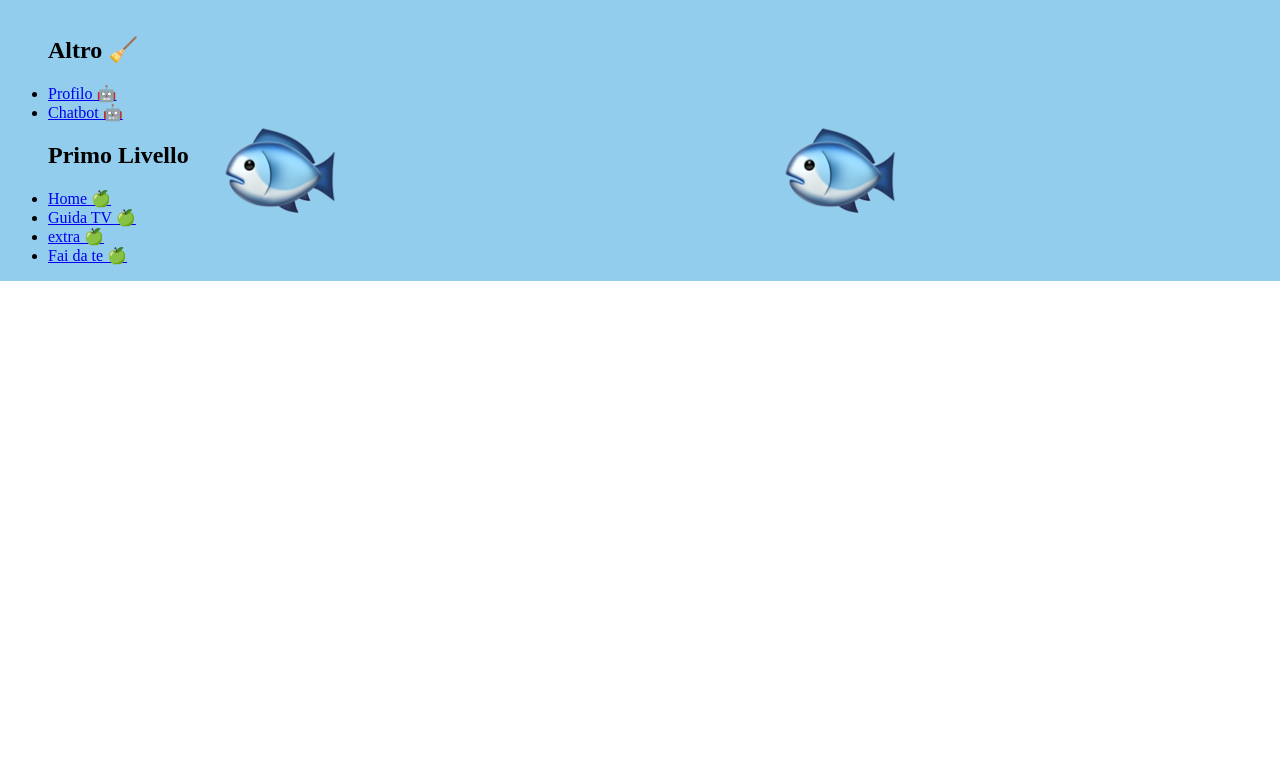
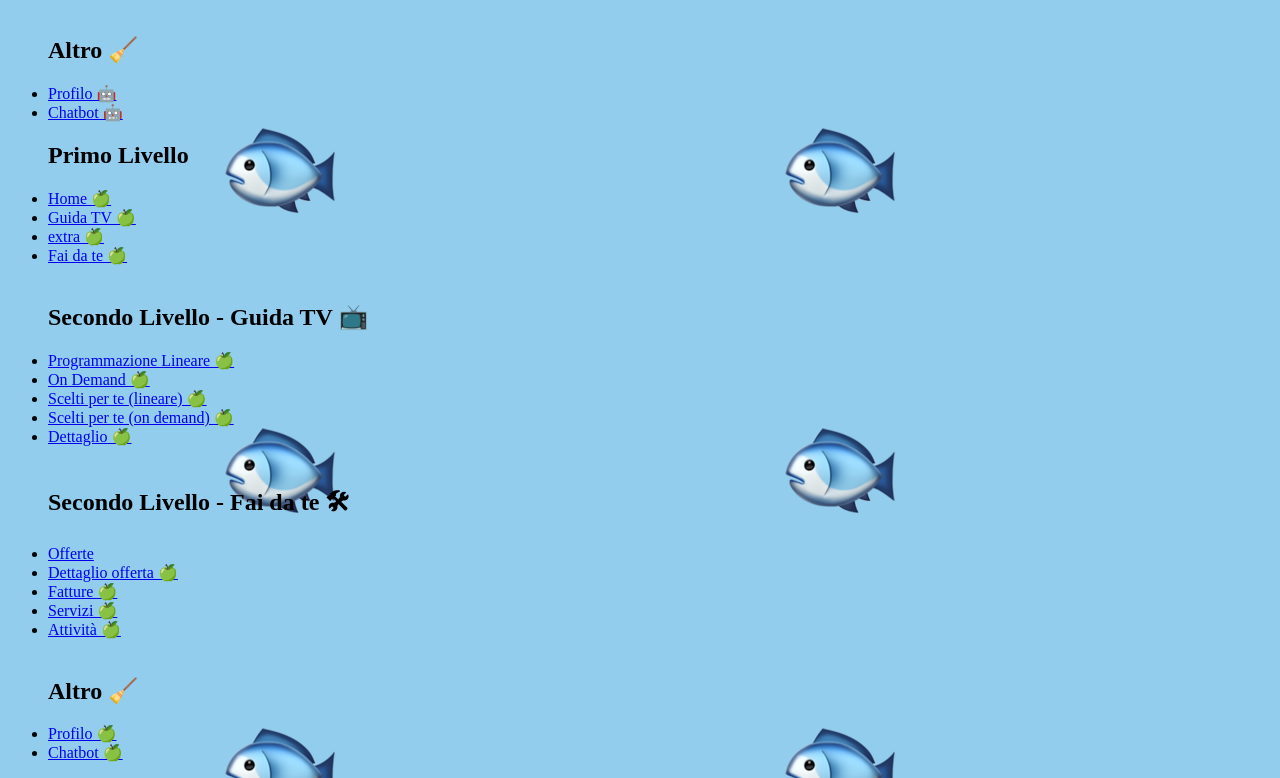
Before and after one commit to skyviottij/msa-deep-link, a plain HTML site: page index.html in a window 1280 px wide. Shown: the part 579-1357 px from the top of the page. Before the commit the page ends 860 px from the top, so only its background shows below. Drawn offline with Linux system fonts and the light colour scheme.

Commit message:
new link

```diff
--- a/index.html
+++ b/index.html
@@ -89,53 +89,50 @@ extra 🍏</a></li>
 <li><a href="myskyapp://sc">
 Fai da te 🍏</a></li>
 
-<!--
 <br>
 	<h2>Secondo Livello - Guida TV 📺</h2>
 
-<li><a href="intent://tvg/linear#Intent;scheme=myskyapp;package=it.sky.msa;end">
+<li><a href="myskyapp://tvg/linear">
 Programmazione Lineare 🍏</a></li>
 
-<li><a href="intent://tvg/vod#Intent;scheme=myskyapp;package=it.sky.msa;end">
+<li><a href="myskyapp://tvg/vod">
 On Demand 🍏</a></li>
 
-<li><a href="intent://tvg/linear/featured#Intent;scheme=myskyapp;package=it.sky.msa;end">
+<li><a href="myskyapp://tvg/linear/featured">
 Scelti per te (lineare) 🍏</a></li>
 
-<li><a href="intent://tvg/vod/featured#Intent;scheme=myskyapp;package=it.sky.msa;end">
+<li><a href="myskyapp://tvg/vod/featured">
 Scelti per te (on demand) 🍏</a></li>
 
-<li><a href="intent://tvg/content/a27612fc-b8d2-4c40-b7b9-8c7ceef0beb5#Intent;scheme=myskyapp;package=it.sky.msa;end">
+<li><a href=" myskyapp://tvg/content/a27612fc-b8d2-4c40-b7b9-8c7ceef0beb5">
 Dettaglio 🍏</a></li>
 
 <br>
 	<h2>Secondo Livello - Fai da te 🛠</h2>
 
-<li><a href="intent://sc/offers#Intent;scheme=myskyapp;package=it.sky.msa;end">
+<li><a href="myskyapp://sc/offers">
 Offerte </a></li>
 
-<li><a href="intent://sc/offers/detail/75027#Intent;scheme=myskyapp;package=it.sky.msa;end">
+<li><a href="myskyapp://sc/offers/detail/75027">
 Dettaglio offerta 🍏</a></li>
 
-<li><a href="intent://sc/invoices#Intent;scheme=myskyapp;package=it.sky.msa;end">
+<li><a href="myskyapp://sc/invoices">
 Fatture 🍏</a></li>
 
-<li><a href="intent://sc/services#Intent;scheme=myskyapp;package=it.sky.msa;end">
+<li><a href="myskyapp://sc/services">
 Servizi 🍏</a></li>
 
-<li><a href="intent://sc/activities#Intent;scheme=myskyapp;package=it.sky.msa;end">
+<li><a href="myskyapp://sc/activities">
 Attività 🍏</a></li>
 
 <br>
 	<h2>Altro 🧹</h2>
 
-<li><a href="intent://profile#Intent;scheme=myskyapp;package=it.sky.msa;end">
+<li><a href="myskyapp://profile">
 Profilo 🍏</a></li>
 
-<li><a href="intent://sc/chatbot/notification#Intent;scheme=myskyapp;package=it.sky.msa;end">
+<li><a href="myskyapp://chatbot/notification">
 Chatbot 🍏</a></li>
-
--->
 
 </body>
 </ul>
```
